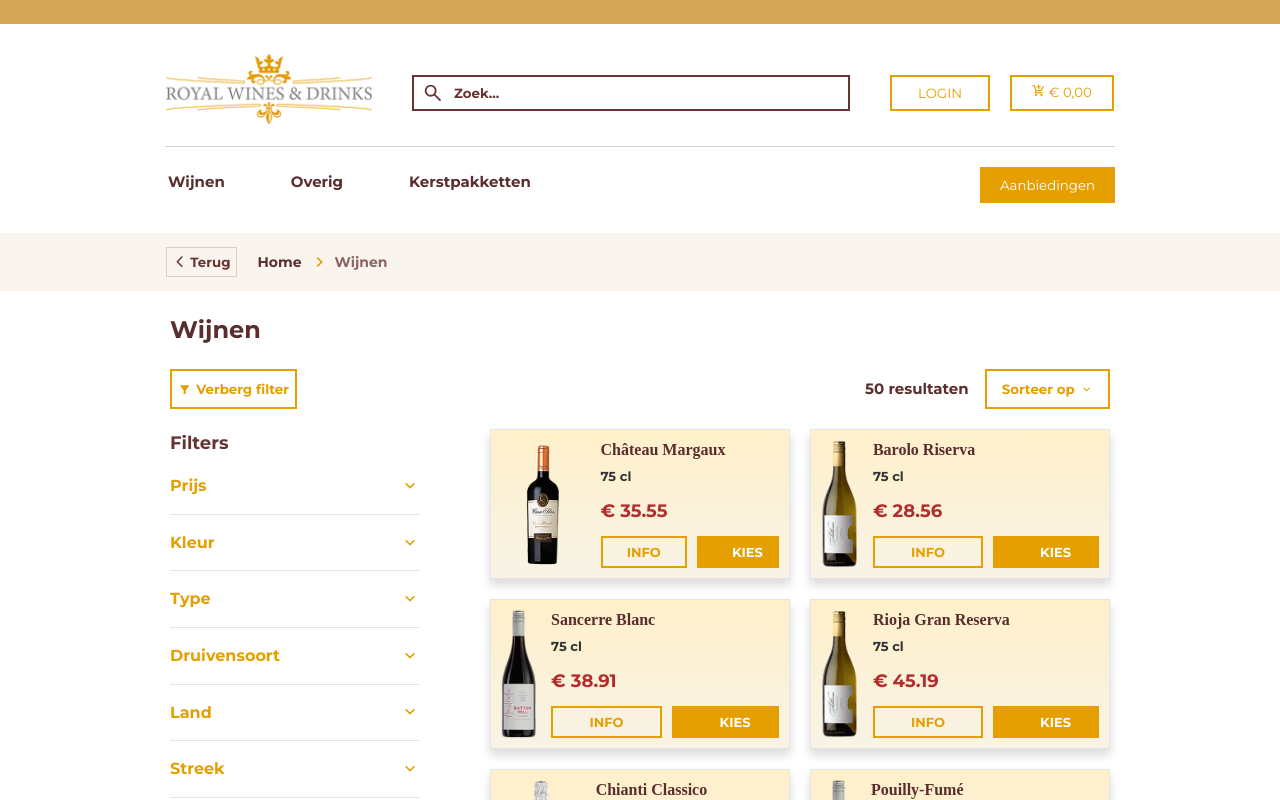
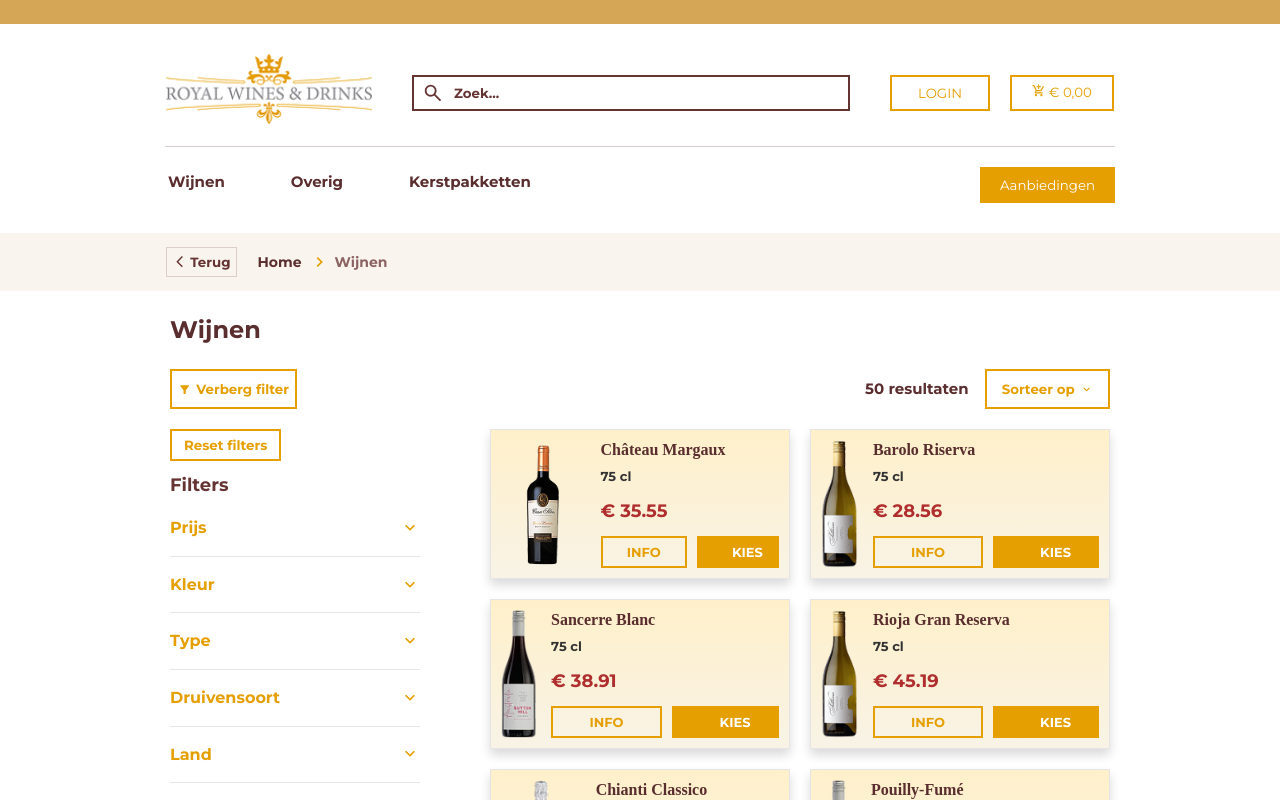
Before and after one commit to ScriptSonny/royal-wines, a Vue app: page /wines in a window 1280 px wide. Shown: the top 800 px of the page. Built offline with nearby package versions, Linux system fonts and the light colour scheme; some icons are missing; the HTML template or start-up script is replaced by a standard one.

Commit message:
added reset filters button

```diff
--- a/src/components/FiltersSidebar.vue
+++ b/src/components/FiltersSidebar.vue
@@ -1,5 +1,8 @@
 <template>
   <div class="filter-sidebar">
+
+    <button class="reset-btn" @click="resetFilters">Reset filters</button>
+
     <h2>Filters</h2>
 
     <div v-for="filter in filters" :key="filter.key" class="filter-section">
@@ -79,6 +82,13 @@
 
 const emit = defineEmits(['update:filters']);
 
+const defaultFilters = JSON.parse(JSON.stringify(props.filters));
+
+const resetFilters = () => {
+  const reset = JSON.parse(JSON.stringify(defaultFilters));
+  emit('update:filters', reset);
+};
+
 const openSections = ref<Record<string, boolean>>({});
 onMounted(() => {
   props.filters.forEach((filter) => {
@@ -149,6 +159,21 @@
   font-size: 16px;
   font-weight: bold;
   margin: 0;
+}
+
+.reset-btn {
+  background-color: transparent;
+  border: 2px solid #E59F01;
+  color: #E59F01;
+  font-weight: bold;
+  padding: 6px 12px;
+  margin-bottom: 10px;
+  cursor: pointer;
+}
+
+.reset-btn:hover {
+  background-color: #E59F01;
+  color: white;
 }
 
 .toggle-icon {
```
